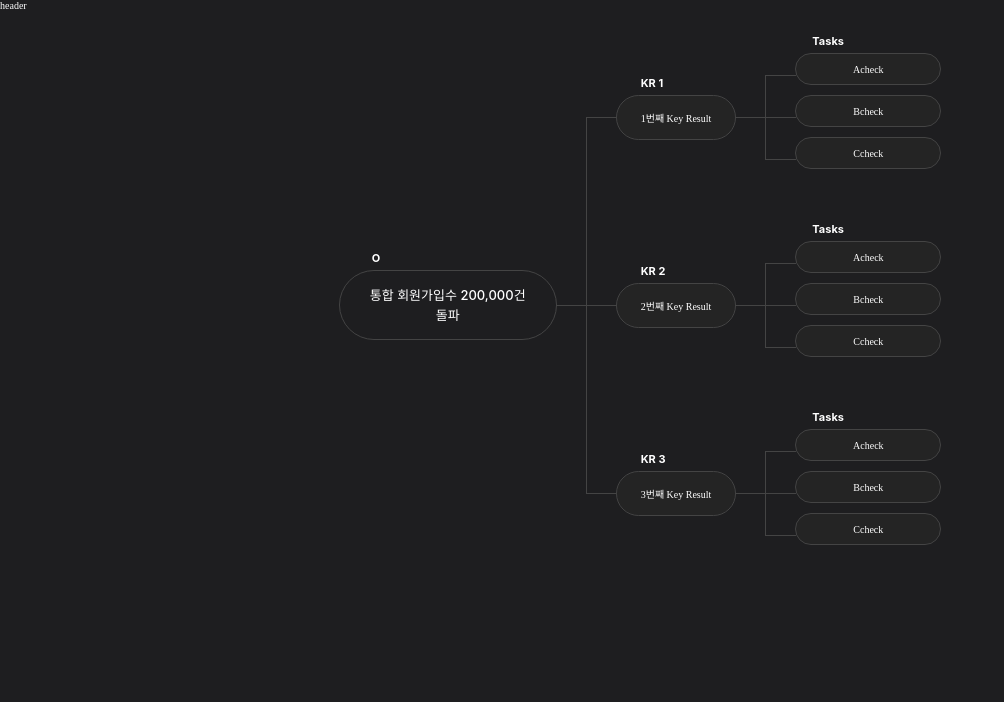
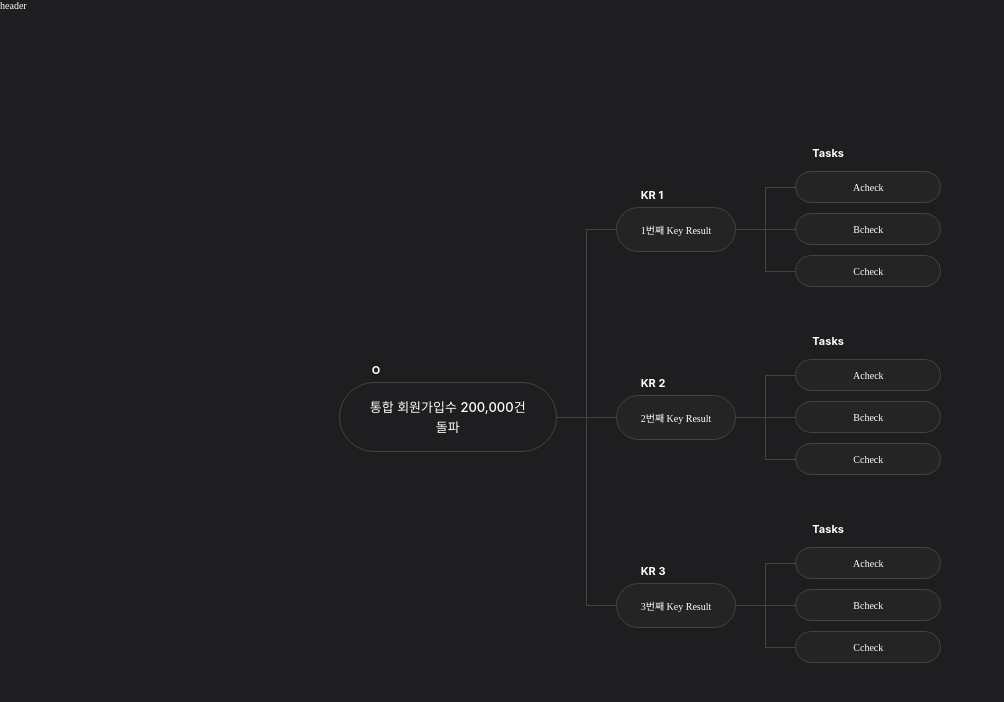
Before and after one commit to MOONSHOT-Team/MOONSHOT-CLIENT, a React (Vite) app: page /preview-okr in a window 1280 px wide. Shown: the top 702 px of the page, without its empty margins (0-1004 px from the left). Built offline with nearby package versions, Linux system fonts and the light colour scheme; a web font is replaced by a local one; what emotion-normalize would draw is missing.

Commit message:
fix: tree 줄어들 때 선 정렬 안맞음 문제 해결 (kr-task box 높이 고정으로)

```diff
--- a/src/PreviewOkr/components/PreviewOkrTreeNodes/PreviewTaskNodes.tsx
+++ b/src/PreviewOkr/components/PreviewOkrTreeNodes/PreviewTaskNodes.tsx
@@ -7,13 +7,9 @@ import {
   StTaskLabel,
   StTaskNodeContainer,
 } from '@styles/OkrTree/CommonNodeStyle';
+import { ITaskNodesTypes } from '@type/OkrTree/TasksTypes';
 
-interface ITaskNodesProps {
-  isFirstChild?: boolean;
-  title: string;
-}
-
-export const PreviewTaskNodes = ({ isFirstChild, title }: ITaskNodesProps) => {
+export const PreviewTaskNodes = ({ isFirstChild, title, idx }: ITaskNodesTypes) => {
   return (
     <StNodesContainer>
       {isFirstChild && <StTaskLabel>Tasks</StTaskLabel>}
@@ -21,7 +17,7 @@ export const PreviewTaskNodes = ({ isFirstChild, title }: ITaskNodesProps) => {
         <NodeLines />
         <StTaskBoxWrapper>
           <StraightLine />
-          <StTaskBox>{title}</StTaskBox>
+          <StTaskBox $idx={idx}>{title}</StTaskBox>
         </StTaskBoxWrapper>
       </StTaskNodeContainer>
     </StNodesContainer>
--- a/src/PreviewOkr/index.tsx
+++ b/src/PreviewOkr/index.tsx
@@ -7,7 +7,10 @@ import { PreviewTaskNodes } from './components/PreviewOkrTreeNodes/PreviewTaskNo
 const PreviewOkr = () => {
   const { objTitle, krList } = MOCK_OKR_DATA;
   return (
-    <div>
+    // O 노드의 위치 고정을 위해 트리 가져올때 항상 상위 요소에 높이 값(100vh or 100%), 세로 가운데 정렬해야함 !
+    <div
+      style={{ display: 'flex', alignItems: 'center', height: '100vh', justifyContent: 'center' }}
+    >
       <OkrTreeTemplate
         objTitle={objTitle}
         keyResultList={krList}
--- a/src/common/components/OkrTree/Template/KrTemplate/KrTaskContainer.tsx
+++ b/src/common/components/OkrTree/Template/KrTemplate/KrTaskContainer.tsx
@@ -35,13 +35,12 @@ const StKrTaskContainer = styled.div`
   display: flex;
   align-items: center;
   justify-content: center;
-  height: fit-content;
+  height: 18.8rem;
 `;
 
 const StTaskNodesWrapper = styled.div`
   display: flex;
   flex-direction: column;
-  padding: calc((7.4rem - 1.2rem) / 2) 0;
 
   & > div:first-of-type {
     > div {
--- a/src/common/styles/OkrTree/CommonNodeStyle.tsx
+++ b/src/common/styles/OkrTree/CommonNodeStyle.tsx
@@ -47,13 +47,13 @@ export const StTaskBoxWrapper = styled.div`
   align-items: center;
 `;
 
-export const StTaskBox = styled.div`
+export const StTaskBox = styled.div<{ $idx: number }>`
   display: flex;
   align-items: center;
   justify-content: center;
   width: 14.4rem;
   height: 3rem;
-  margin-bottom: 1.2rem; /* taskbox 사이 margin */
+  margin: calc(1.2rem / 2) 0; /* task와 task 사이 간격 */
   background-color: ${({ theme }) => theme.colors.gray_600};
   border-radius: 75px;
   outline: 1px solid ${({ theme }) => theme.colors.gray_500};
```
